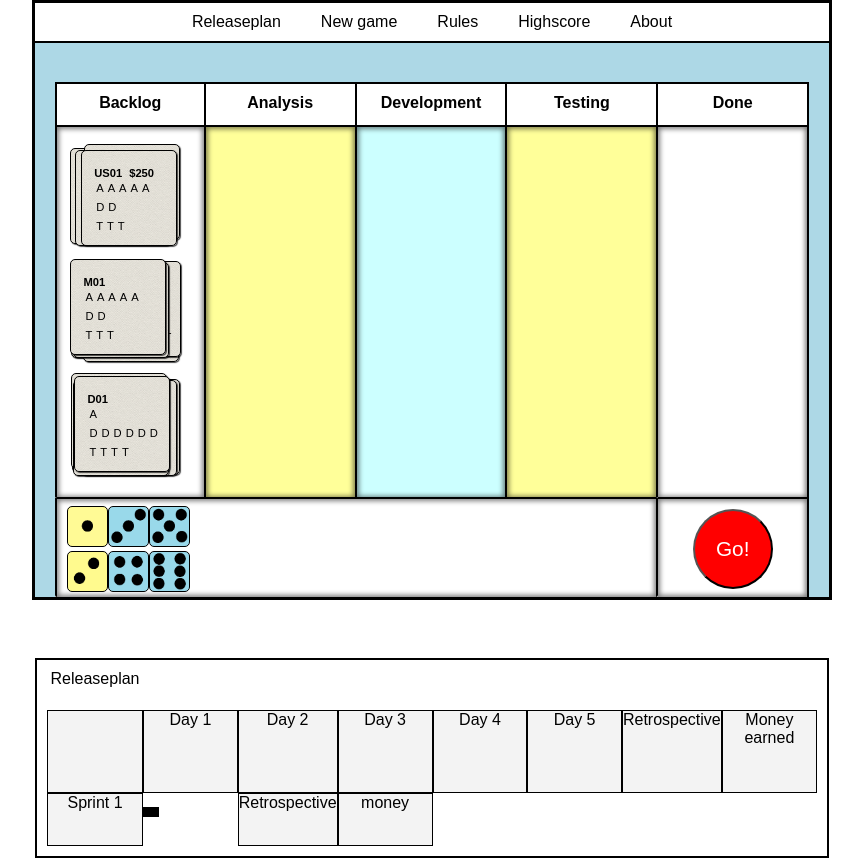
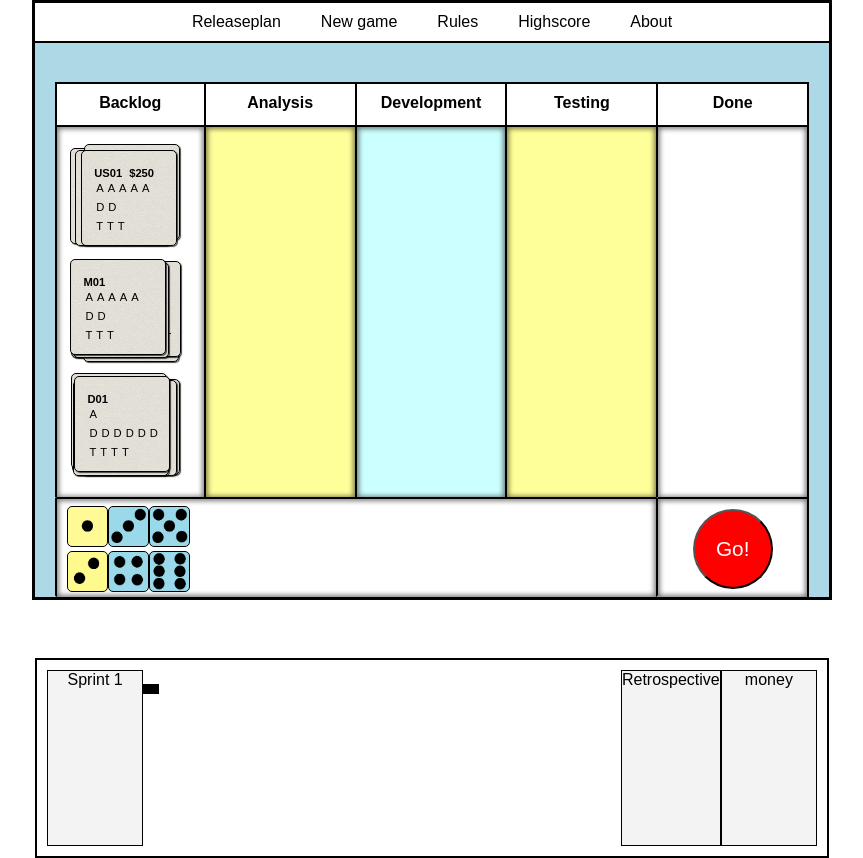
Before and after one commit to Henge9/g2p2, a React (Create React App) app: page / in a window 1280 px wide. Shown: the whole page, without its empty margins (208-1071 px from the left). Built offline with nearby package versions, Linux system fonts and the light colour scheme.

Commit message:
Comment structure in Scrumboard.js

```diff
--- a/src/components/Columns/ColumnBottom/ColumnBottom.js
+++ b/src/components/Columns/ColumnBottom/ColumnBottom.js
@@ -13,7 +13,7 @@ export default class ColumnBottom extends React.Component {
 		return (
 			<div className='column-bottom'>
 				<DiceArea />
-				<ColumnButtons onClick={(e) => this.createX(e)}/>
+				<ColumnButtons addX={this.props.addX}/>
 			</div>
 		);
 	}
--- a/src/components/Columns/ColumnBottom/ColumnButtons/ColumnButtons.js
+++ b/src/components/Columns/ColumnBottom/ColumnButtons/ColumnButtons.js
@@ -23,23 +23,17 @@ export default class ColumnButtons extends React.Component {
   		console.log("---------");
 
   		return [number1, number2, number3, number4, number5, number6];
-		}
+	}
 
-
-
-
-
-
-
-
-
-
+		createX(event){
+		this.props.addX(event);
+	}
 
 	render() {
 		return (
 			<div className='column-buttons'>
 
-				<button onClick={this.RollDice}>Go!</button>
+				<button onClick={this.RollDice} onClick={(e) => this.createX(e)}>Go!</button>
 
 			</div>
 		);
--- a/src/components/ReleasePlan/ReleasePlan.js
+++ b/src/components/ReleasePlan/ReleasePlan.js
@@ -4,39 +4,14 @@ import ReleasePlanCell from './ReleasePlanCell/ReleasePlanCell.js';
 import ReleasePlanCellRetrospective from './ReleasePlanCell/ReleasePlanCellRetrospective.js';
 import ReleasePlanCellMoney from './ReleasePlanCell/ReleasePlanCellMoney.js';
 
-function daysPassed() {
-
-}
-
 export default class ReleasePlan extends React.Component {
 
     render(){
 	return (
 	  	<div className='ReleasePlan'>
-	  		<div className="ReleasePlanRow ReleasePlanRowTop">
-	  			<p>Releaseplan</p>
-	  		</div>
-
-	  		<div className="ReleasePlanRow ReleasePlanRowHeadings">
-	  			<div className="ReleasePlanCell"></div>
-	  			<div className="ReleasePlanCell">Day 1</div>
-	  			<div className="ReleasePlanCell">Day 2</div>
-	  			<div className="ReleasePlanCell">Day 3</div>
-	  			<div className="ReleasePlanCell">Day 4</div>
-	  			<div className="ReleasePlanCell">Day 5</div>
-	  			<div className="ReleasePlanCell">Retrospective</div>
-	  			<div className="ReleasePlanCell">Money earned</div>
-	  		</div>
-
 	  		<div className="ReleasePlanRow">
 	  			<div className="ReleasePlanCell">Sprint 1</div>
 	  			<ReleasePlanCell addX={this.props.addX} releaseplan={this.props.releaseplan}/>
-
-
-
-
-
-
 	  			<ReleasePlanCell addX={this.props.addX} releaseplan={this.props.releaseplan} />
 	  			<ReleasePlanCell addX={this.props.addX} releaseplan={this.props.releaseplan} />
 	  			<ReleasePlanCell addX={this.props.addX} releaseplan={this.props.releaseplan} />
--- a/src/components/Scrumboard.js
+++ b/src/components/Scrumboard.js
@@ -15,14 +15,16 @@ export default class ScrumBoard extends React.Component {
 
 	constructor(){
 		super();
-		this.addX = this.addX.bind(this);
+
+		this.addX = this.addX.bind(this); //ReleasePlanCell.js - ColumnButton.js
+
 		//getInitialState
 		this.state = {
-			releaseplan: false,
+			releaseplan: false, //ReleasePlanCell.js - ColumnButton.js
 		};
 	}
 
-	//ReleasePlanCell.js
+	//ReleasePlanCell.js - ColumnButton.js
 	addX(dayX){
 		const releaseplan = {...this.state.releaseplan};
 		releaseplan[``] = true;
```
Also changed, not shown: src/components/ReleasePlan/ReleasePlanCell/ReleasePlanCell.js (+0 -25 lines).
